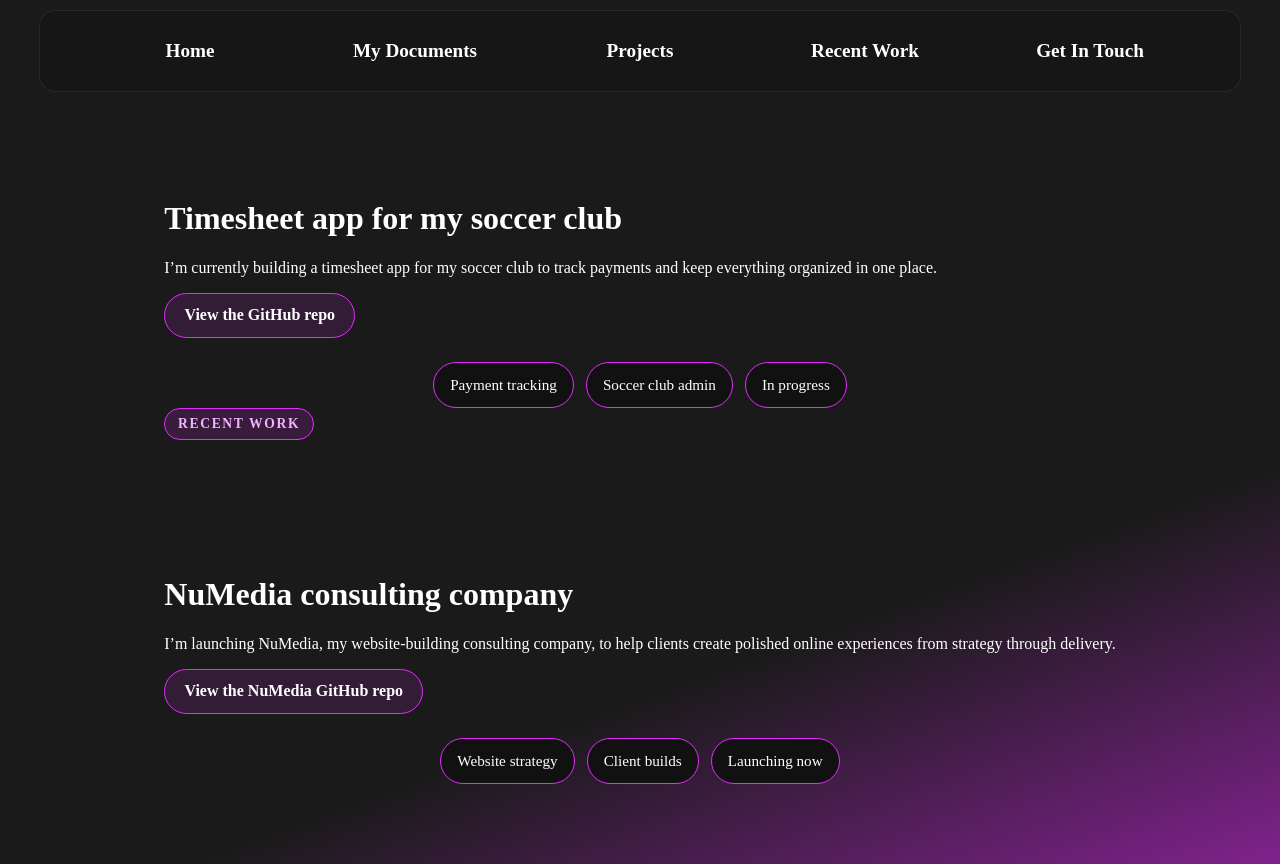
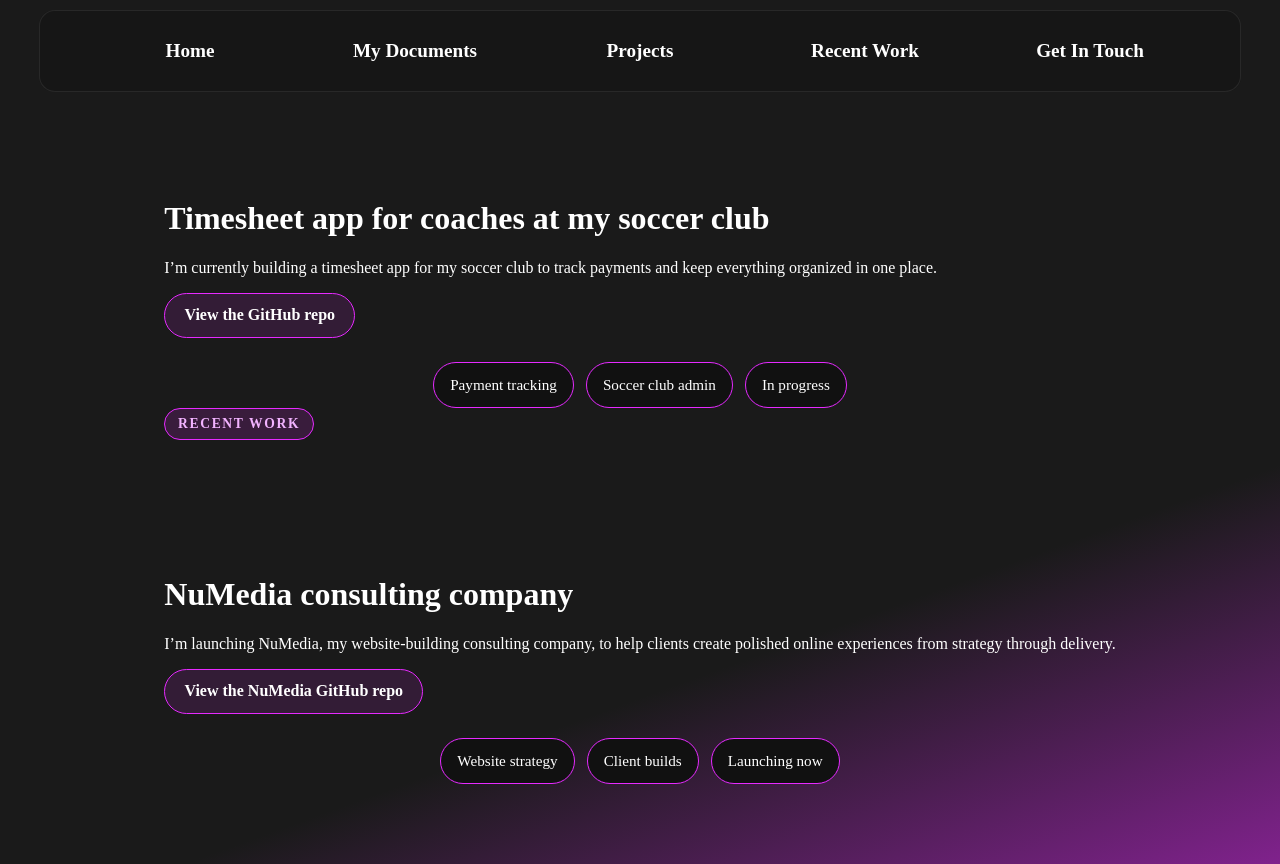
Before and after one commit to Vukosi16/UpdatedPortfolio, a React (Vite) app: page /recent-work in a window 1280 px wide. Built offline with nearby package versions, Linux system fonts and the light colour scheme.

Commit message:
Update portfolio

```diff
--- a/src/Pages/RecentWork.jsx
+++ b/src/Pages/RecentWork.jsx
@@ -5,7 +5,7 @@
     <div className="projectsPage">
       <div className="projectsRow">
         <div className="projectCard">
-          <h1>Timesheet app for my soccer club</h1>
+          <h1>Timesheet app for coaches at my soccer club</h1>
           <p>
             I’m currently building a timesheet app for my soccer club to track payments and keep
             everything organized in one place.
```
